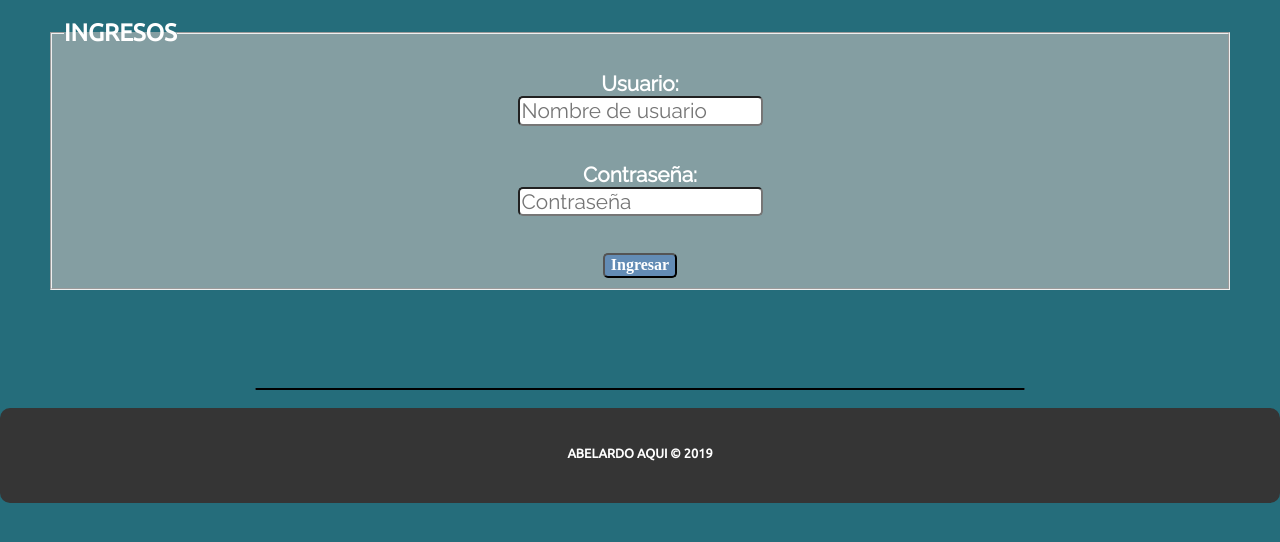
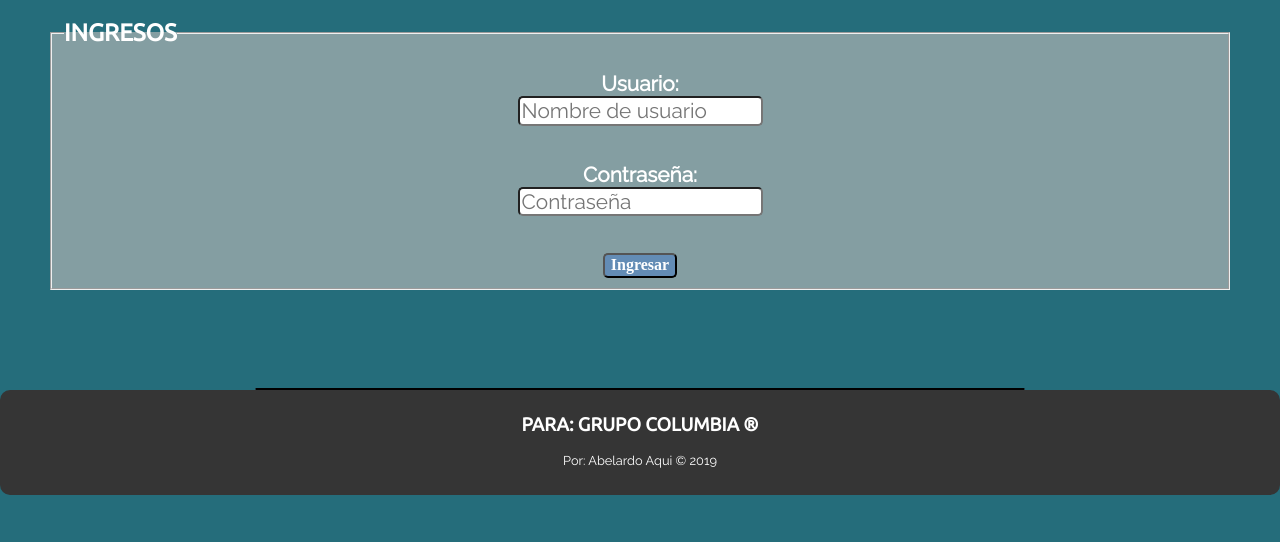
Before and after one commit to TecAbel/SASI, a PHP site: page / in a window 1280 px wide. Shown: the part 151-693 px from the top of the page. Run offline with PHP 8.4, Linux system fonts and the light colour scheme; some libraries are stand-ins or nearby versions.

Commit message:
cambio de footer

```diff
--- a/back/autor.php
+++ b/back/autor.php
@@ -1,4 +1,5 @@
 <?php
     $autor = "Abelardo Aqui";
+    $para = "Grupo Columbia";
     $año = "2019";
 ?>
--- a/css/general.css
+++ b/css/general.css
@@ -48,10 +48,12 @@ footer div{
     color: white;
     margin: auto;
     border-radius: 10px;
-    height: 70px;
-    display: flex;
-    justify-content: space-around;
-    padding-top: 25px;
+    height: 100px;
+    padding-top: 5px;
+}
+footer div p{
+    text-align: center;
+    font-size: 80%;
 }
 
 .boton{
--- a/index.php
+++ b/index.php
@@ -62,12 +62,12 @@
             </div>
         </section>
     </main>
-    <br>
     <footer>
         <div>
-            <h3 class="autor"><?php echo $autor;?> &copy; <?php echo $año?></h3>
+            <h3>Para: <?php echo $para; ?> &reg; </h3>
+            <p>Por: <?php echo $autor; ?> &copy; 2019</p>
         </div>
+
     </footer>
-
 </body>
 </html>
```
